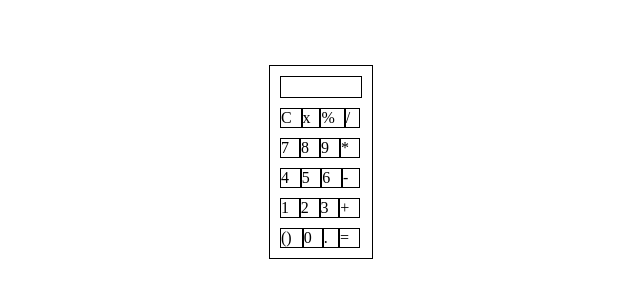
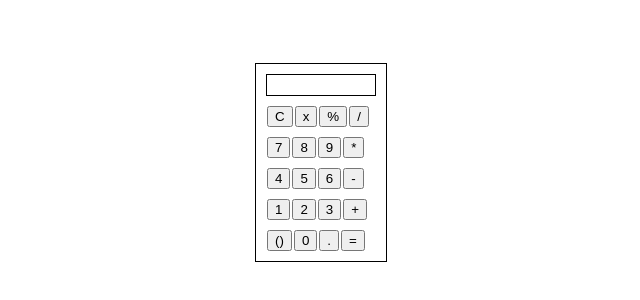
Before and after one commit to TumiTarantino/odin-calculator, a plain HTML site: page index.html in a window 1280 px wide. Shown: the part 238-538 px from the top of the page, without its empty margins (319-959 px from the left). Drawn offline with Linux system fonts and the light colour scheme.

Commit message:
Current version, might change later

```diff
--- a/index.html
+++ b/index.html
@@ -13,34 +13,34 @@
             <div class="calculator-display">
             </div>
             <div class="row-buttons-container">
-                <div class="calculator-button">C</div>
-                <div class="calculator-button">x</div>
-                <div class="calculator-button">%</div>
-                <div class="calculator-button">/</div>
+                <div class="calculator-button"><button>C</button></div>
+                <div class="calculator-button"><button>x</button></div>
+                <div class="calculator-button"><button>%</button></div>
+                <div class="calculator-button"><button>/</button></div>
             </div>
             <div class="row-buttons-container">
-                <div class="calculator-button">7</div>
-                <div class="calculator-button">8</div>
-                <div class="calculator-button">9</div>
-                <div class="calculator-button">*</div>
+                <div class="calculator-button"><button>7</button></div>
+                <div class="calculator-button"><button>8</button></div>
+                <div class="calculator-button"><button>9</button></div>
+                <div class="calculator-button"><button>*</button></div>
             </div>
             <div class="row-buttons-container">
-                <div class="calculator-button">4</div>
-                <div class="calculator-button">5</div>
-                <div class="calculator-button">6</div>
-                <div class="calculator-button">-</div>
+                <div class="calculator-button"><button>4</button></div>
+                <div class="calculator-button"><button>5</button></div>
+                <div class="calculator-button"><button>6</button></div>
+                <div class="calculator-button"><button>-</button></div>
             </div>
             <div class="row-buttons-container">
-                <div class="calculator-button">1</div>
-                <div class="calculator-button">2</div>
-                <div class="calculator-button">3</div>
-                <div class="calculator-button">+</div>
+                <div class="calculator-button"><button>1</button></div>
+                <div class="calculator-button"><button>2</button></div>
+                <div class="calculator-button"><button>3</button></div>
+                <div class="calculator-button"><button>+</button></div>
             </div>
             <div class="row-buttons-container">
-                <div class="calculator-button">()</div>
-                <div class="calculator-button">0</div>
-                <div class="calculator-button">.</div>
-                <div class="calculator-button">=</div>
+                <div class="calculator-button"><button>()</button></div>
+                <div class="calculator-button"><button>0</button></div>
+                <div class="calculator-button"><button>.</button></div>
+                <div class="calculator-button"><button>=</button></div>
             </div>
         </div>
     </div>
--- a/script.js
+++ b/script.js
@@ -1 +1,46 @@
-console.log("a")
+//These functions need type checks before trying to return the numbers
+function add(num1,num2){
+    return num1+num2
+}
+
+function subtract(num1,num2){
+    return num1-num2
+}
+
+function multiply(num1,num2){
+    return num1*num2
+}
+
+function divide(num1,num2){
+    return num1/num2
+}
+
+//Calculator input variables
+let num1 = 0;
+//Should the operator be string?
+let operator = "+";
+let num2 = 0;
+
+function operate(num1,operator,num2){
+    if(operator === "+"){
+        return add(num1,num2);
+    }
+    else if(operator === "-"){
+        return subtract(num1,num2);
+    }
+    else if(operator === "*"){
+        return multiply(num1,num2);
+    }
+    else if(operator === "/"){
+        return divide(num1,num2);
+    }
+}
+
+//Event listeners for calculator buttons
+const display = document.querySelector(".calculator-display");
+
+const buttons = document.querySelectorAll("button")
+console.log(buttons)
+buttons.forEach(button => {button.addEventListener("click", () => {
+    alert("button pressed")
+})})
--- a/styles.css
+++ b/styles.css
@@ -9,7 +9,7 @@ body{
 .calculator-body{
    border: 1px solid black;
    min-height: 100px;
-   min-width: 100px;
+   min-width: 130px;
 }
 
 .calculator-display{
@@ -17,6 +17,7 @@ body{
     border: 1px solid black;
     min-height: 20px;
     min-width: 80px;
+    text-align: right;
 }
 
 .row-buttons-container{
@@ -24,10 +25,11 @@ body{
     display: flex;
     max-width: 80px;
 }
-
 .calculator-button{
-
-    border: 1px solid black;
+    margin-left: 1px;
+    margin-right: 1px;
+    /* border: 1px solid black; */
     flex: auto;
     min-height: 10px;
+    align-content: center;
 }
```
